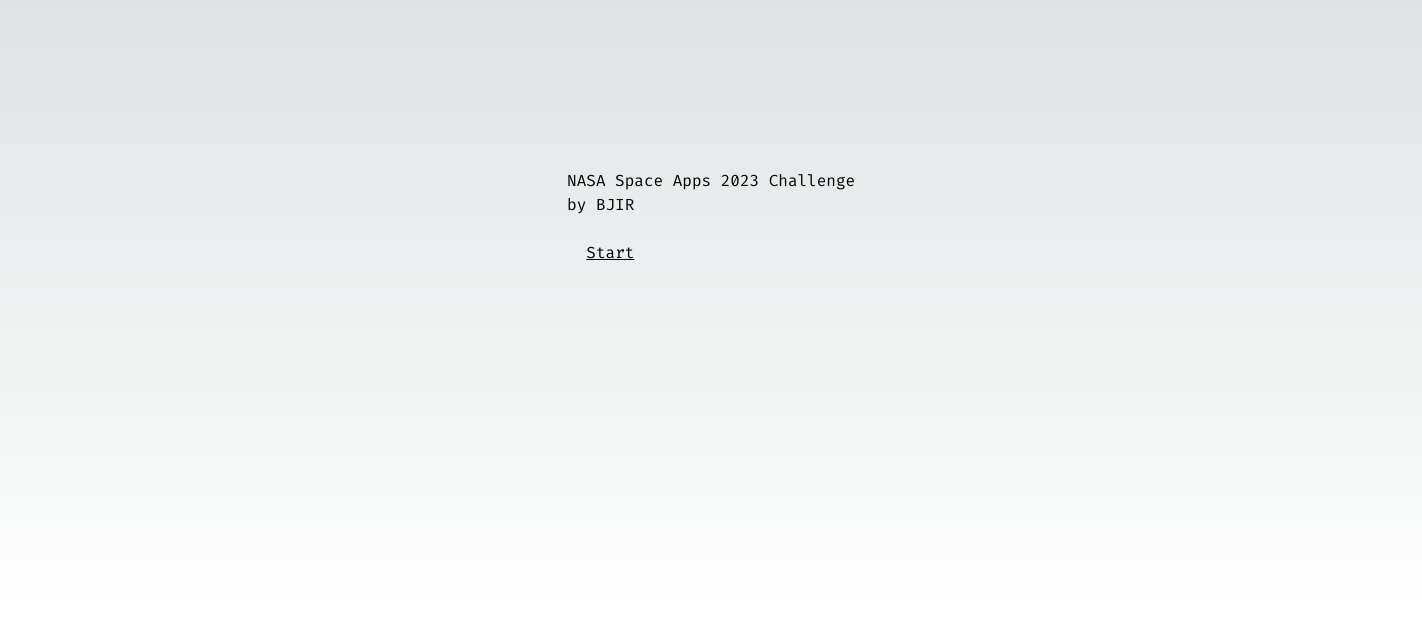
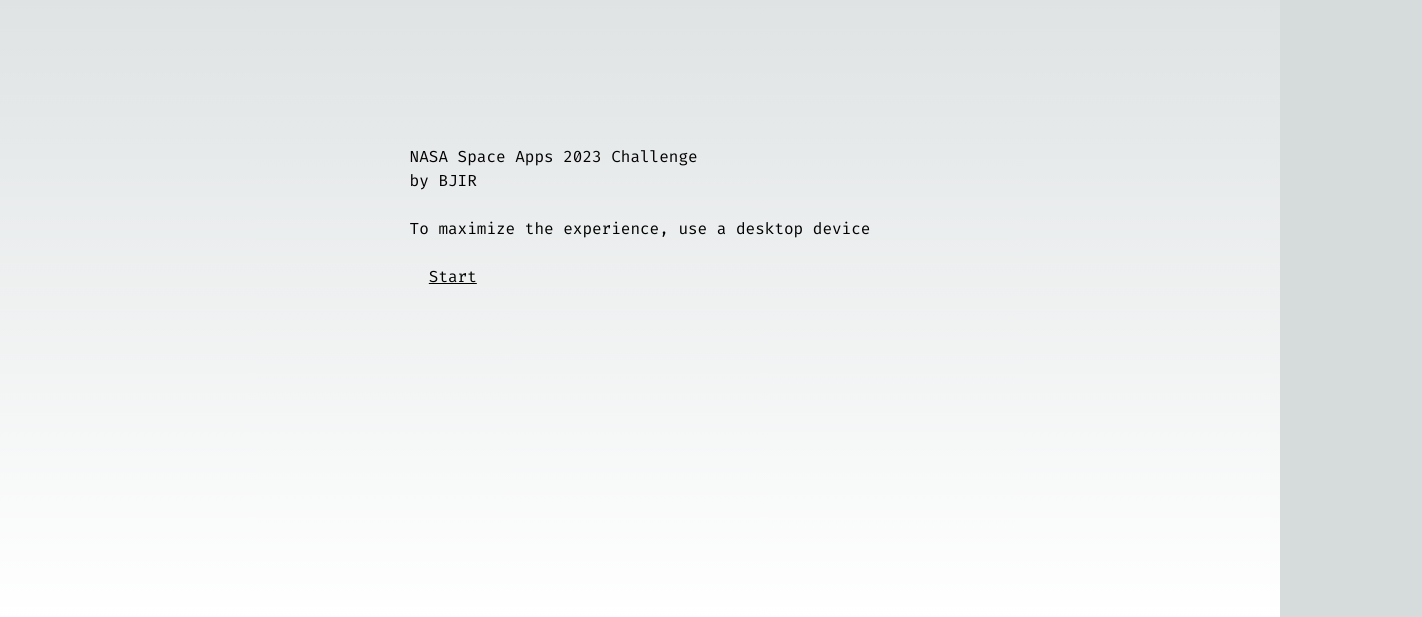
Before and after one commit to heryandjaruma/banyoehirup, a Next.js app: page / in a window 1280 px wide. Shown: the part 183-800 px from the top of the page, 1422 px wide, since content can reach past the window. Built offline with nearby package versions, Linux system fonts and the light colour scheme.

Commit message:
fixed aspect in landing

```diff
--- a/src/app/layout/Landing.tsx
+++ b/src/app/layout/Landing.tsx
@@ -48,7 +48,7 @@
       <audio ref={audioRef} src="/music/UnderTheOcean.mp3" />
 
       {!isLandingVisible && (
-        <div className="absolute top-2 right-2 opacity-20 hover:opacity-100 transition-opacity duration-300 flex items-center">
+        <div className="absolute top-2 right-2 opacity-20 hover:opacity-100 transition-opacity duration-300 flex items-center z-50">
           <button onClick={toggleMute}>{isMuted ? "🔇" : "🔊"}</button>
           {/* Hide on small screens and display on larger screens */}
           <input
@@ -65,12 +65,14 @@
 
       {isLandingVisible && (
         <div
-          className={`h-screen grid place-items-center ${fira_code.className} aspect-video`}
+          className={`h-screen grid place-items-center ${fira_code.className}`}
           onClick={handleLandingClick}
         >
           <div className="">
             <p>NASA Space Apps 2023 Challenge</p>
             <p>by BJIR</p>
+            <br />
+            <p>To maximize the experience, use a desktop device</p>
             <br />
             <span className="animate-blink">&gt;</span>{" "}
             <button className="underline">Start</button>
```
